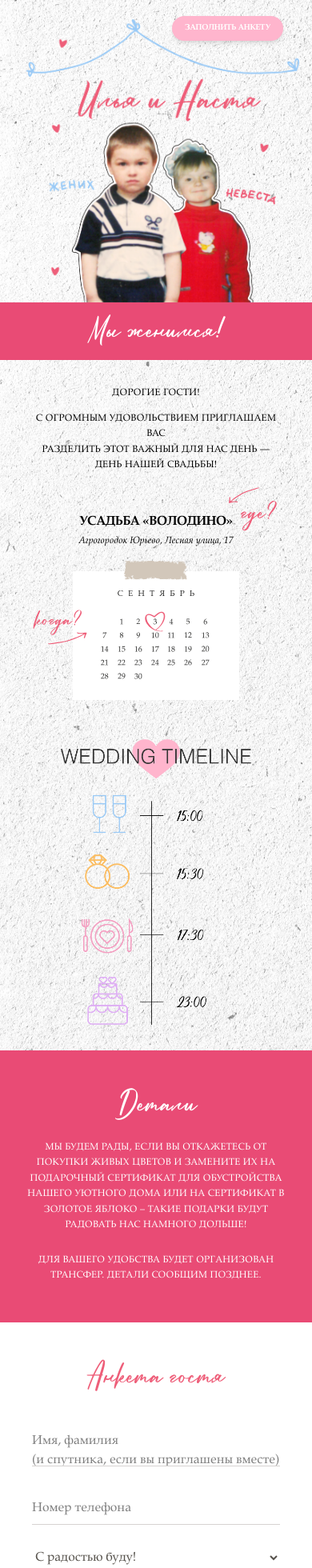
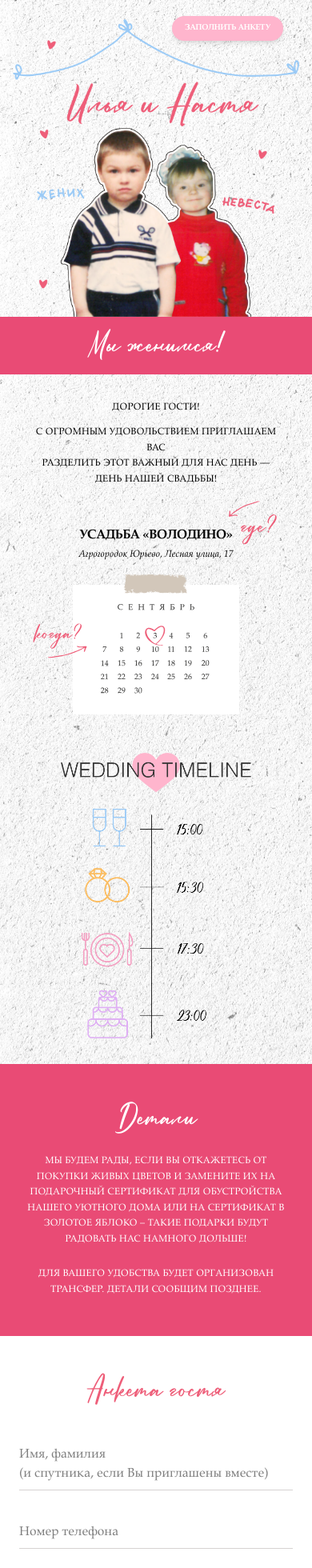
Before and after one commit to KatPrs/nastya, a Next.js app: page / in a window 390 px wide. Shown: the top 1960 px of the page at 80% size. Built offline with nearby package versions, Linux system fonts and the light colour scheme.

Commit message:
финальные правки

```diff
--- a/src/app/page.tsx
+++ b/src/app/page.tsx
@@ -22,7 +22,7 @@ export default function Home() {
       <Details />
 
       <div className="relative w-full bg-white">
-        <div className="w-full max-w-[800px] mx-auto px-4 text-center">
+        <div className="w-full max-w-[800px] mx-auto md:px-4 text-center">
           <RSVPForm />
           <FAQ />
           <Meet />
--- a/src/sections/FAQ.tsx
+++ b/src/sections/FAQ.tsx
@@ -3,13 +3,13 @@
 import { useState } from 'react';
 
 const questions = [
-  { q: "Где проходит свадьба?", a: "В усадьбе Володино. Минская область, Смолевичский район, Усяжский сельсовет, агрогородок Юрьево, Лесная улица, 17" },
-  { q: "Во сколько начинается и заканчивается мероприятие?", a: "Сбор гостей — в 15:00. Ориентировочное окончание — около 23:00" },
+  { q: "Где проходит свадьба?", a: "В усадьбе Володино. Минская область, Смолевичский район, Усяжский сельсовет, агрогородок Юрьево, Лесная улица, 17." },
+  { q: "Во сколько начинается и заканчивается мероприятие?", a: "Сбор гостей — в 15:00. Ориентировочное окончание — около полуночи." },
   { q: "Есть ли дресс-код?", a: "Дресс-код отсутствует! Выбирайте наряд, который радует глаз и позволяет чувствовать себя свободно." },
   { q: "Как добраться до места проведения?", a: "Мы организуем трансфер для всех гостей." },
-  { q: "До какого числа нужно заполнить анкету?", a: "Просим подтвердить участие до 6 июля. Это поможет нам точно спланировать рассадку, меню и трансфер. Если вы не успеваете — напишите нам лично." },
+  { q: "До какого числа нужно заполнить анкету?", a: "Просим подтвердить участие до 6 июля. Это поможет нам точно спланировать рассадку, меню и трансфер. Если Вы не успеваете — напишите нам лично." },
   { q: "Что подарить молодожёнам?",
-    a: "Ваше присутствие — самый главный подарок! А если хотите нас порадовать, мы будем очень признательны за подарок в конверте. Если же вы хотите добавить что-то от себя, будем рады сертификату в «Золотое яблоко». Цветы просим не дарить: мы вскоре после свадьбы улетаем в Испанию и не успеем ими насладиться." },
+    a: "Ваше присутствие — самый главный подарок! А если хотите нас порадовать, мы будем очень признательны за подарок в конверте. Если же Вы хотите добавить что-то от себя, будем рады сертификату в «Золотое яблоко». Цветы просим не дарить: мы вскоре после свадьбы улетаем в Испанию и не успеем ими насладиться." },
   { q: "Что, если у меня изменятся планы после заполнения анкеты?", a: "Ничего страшного — напишите нам как можно скорее, и мы всё скорректируем." },
 ];
 
--- a/src/sections/RSVPForm.tsx
+++ b/src/sections/RSVPForm.tsx
@@ -54,13 +54,13 @@ export default function RSVPForm() {
       </h1>
 
       <form onSubmit={handleSubmit} className="space-y-6">
-<textarea
-  name="name"
-  required
-  rows={1}
-  className="overflow-hidden w-full border-b border-stone-300 bg-transparent py-2 focus:border-[#EE5E79] outline-none transition-colors resize-none h-[52px] sm:h-10 placeholder:white-space-pre-line sm:placeholder:whitespace-nowrap"
-  placeholder="Имя, фамилия &#10;(и спутника, если вы приглашены вместе)"
-/>
+        <textarea
+          name="name"
+          required
+          rows={1}
+          className="w-full bg-transparent border-b border-stone-300 py-2 outline-none transition-colors resize-none overflow-hidden focus:border-[#EE5E79] placeholder:whitespace-pre-line sm:placeholder:whitespace-nowrap [field-sizing:content] min-h-[40px]"
+          placeholder="Имя, фамилия &#10;(и спутника, если Вы приглашены вместе)"
+        />
 
         <input name="phone" type="tel" placeholder="Номер телефона" required className="w-full border-b border-stone-300 bg-transparent py-2 focus:border-[#EE5E79] outline-none" />
 
@@ -104,7 +104,12 @@ export default function RSVPForm() {
           )}
         </div>
 
-        <input name="allergies" placeholder="Пищевые аллергии / непереносимости" className="w-full border-b border-stone-300 bg-transparent py-2 focus:border-[#EE5E79] outline-none" />
+        <textarea
+          name="allergies"
+          rows={1}
+          className="w-full bg-transparent border-b border-stone-300 py-2 outline-none transition-colors resize-none overflow-hidden focus:border-[#EE5E79] placeholder:whitespace-pre-line sm:placeholder:whitespace-nowrap [field-sizing:content] min-h-[40px]"
+          placeholder="Пищевые аллергии /&#10;непереносимости"
+        />
         <textarea
           name="comment"
           placeholder="Ваши пожелания"
--- a/src/sections/details.tsx
+++ b/src/sections/details.tsx
@@ -6,7 +6,7 @@ export const Details = () => (
 
     <div className="text-xs sm:text-sm md:text-lg max-w-lg mx-auto uppercase tracking-wide leading-relaxed text-center">
       <p className="mb-6">
-        Мы будем рады, если вы откажетесь от покупки живых цветов
+        Мы будем рады, если Вы откажетесь от покупки живых цветов
         и замените их на подарочный сертификат
         для обустройства нашего уютного дома или на
         сертификат в Золотое Яблоко –
--- a/src/sections/photo.tsx
+++ b/src/sections/photo.tsx
@@ -13,9 +13,9 @@ export const Photo = () => {
 
       {/* Контейнер для изображения */}
       <div className="w-full max-w-3xl mx-auto pt-6">
-        <div className="relative w-full aspect-[1565/1549]">
+        <div className="relative w-full aspect-[1092/1134]">
           <Image
-            src="/vse_4.png"
+            src="/vse_5.png"
             alt="Приглашение"
             fill
             className="object-contain"
```
Also changed, not shown: public/vse_5.png (added).
